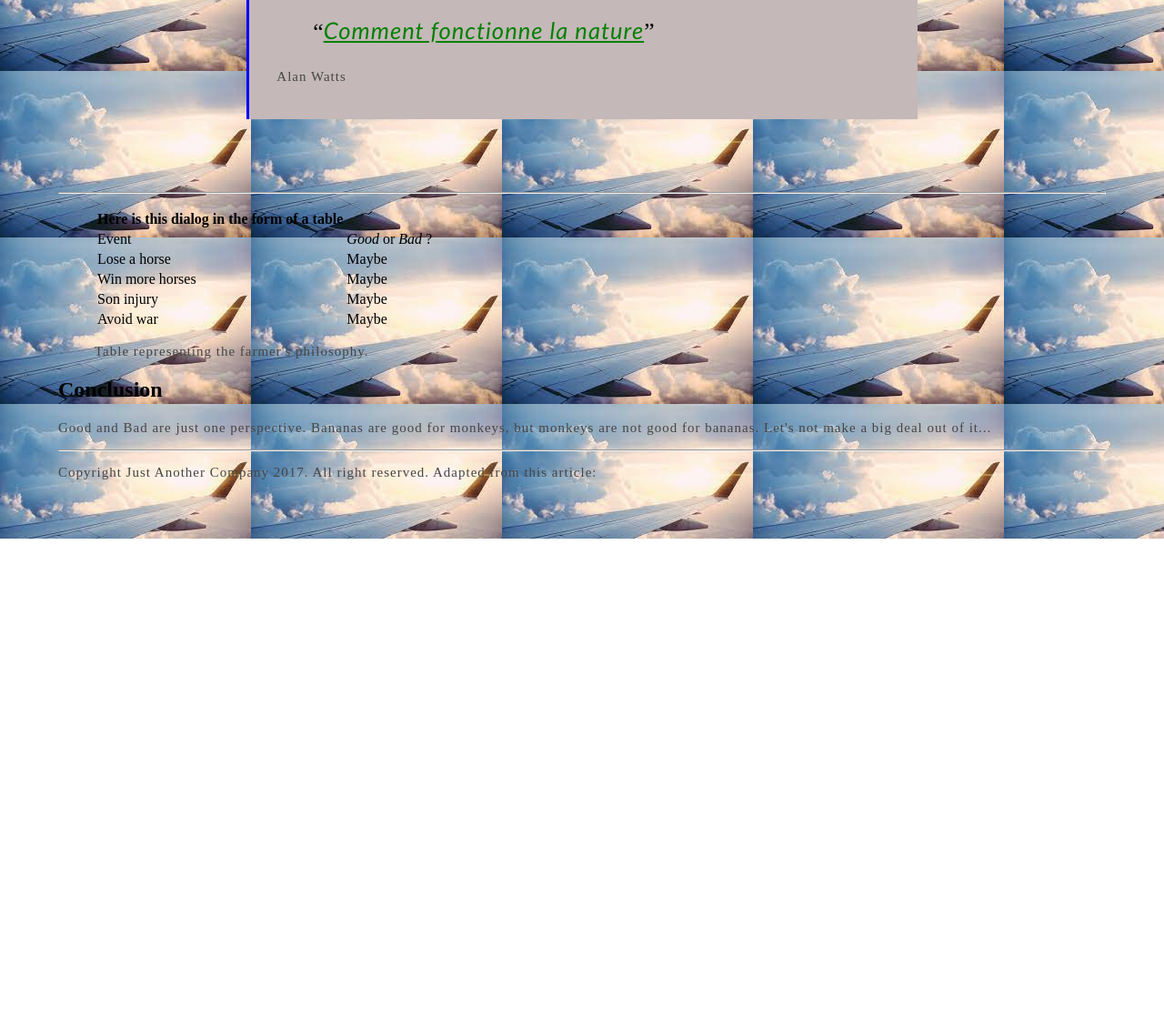
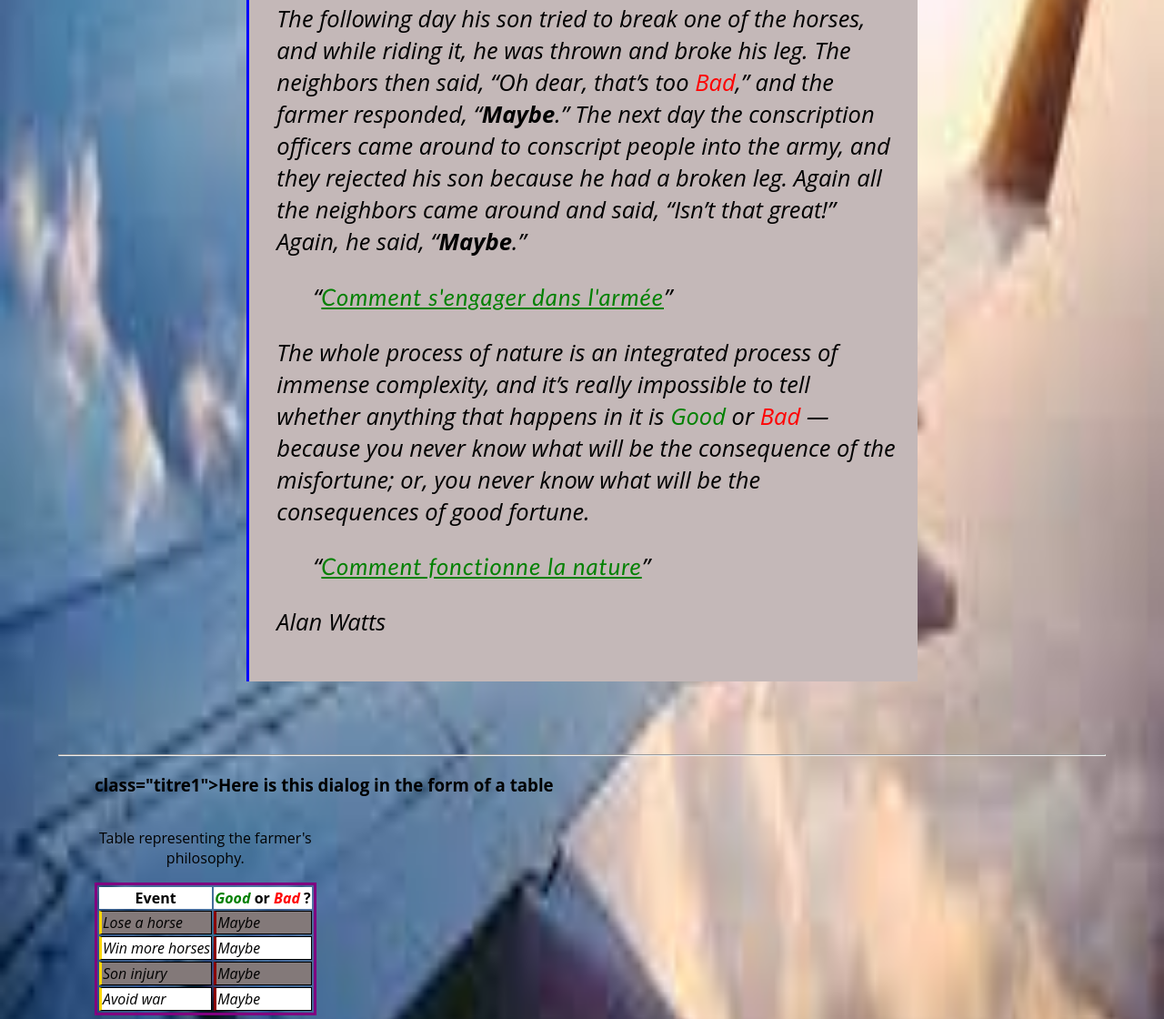
Before and after one commit to henrihals/progressive-enhancement, a plain HTML site: page index.html in a window 1280 px wide. Shown: the part 1203-2323 px from the top of the page at 91% size. Before the commit the page ends 1795 px from the top, so only its background shows below. Drawn offline with Linux system fonts and the light colour scheme; files whose address does not match are found by name.

Commit message:
Fin du projet

```diff
--- a/index.html
+++ b/index.html
@@ -1,5 +1,5 @@
 <!DOCTYPE HTML>
-<HTML>
+<HTML lang="en">
     <head>
         <title>Progressive-enhancement</title>
         <Meta charset="UTF-8">
@@ -7,8 +7,8 @@
     </head>
     <body>
         <header>
-            <h1>The Story of the Chinese Farmer</h1>
-            </p>11 may 2016, Alexandre Gorius</p>
+            <h1 class="titre">The Story of the Chinese Farmer</h1>
+            <p class="gras">11 may 2016, Alexandre Gorius</p>
                 <figure>
                     <figcaption>
                         <img src="https://cdn-images-1.medium.com/max/1000/1*2PCmLZyzQaF2pyKYkSTFpA.jpeg" alt="Homme le dos tourné.">
@@ -25,13 +25,13 @@
             <blockquote>
                 <section>
                     <h2>The story</h2>
-                    <p>Once upon a time there was a Chinese farmer whose horse ran away. That evening, all of his neighbors came around to commiserate. They said, “We are so sorry to hear your horse has run away. This is most unfortunate.” The farmer said, “<strong>Maybe</strong>.” The next day the horse came back bringing seven wild horses with it, and in the evening everybody came back and said, “Oh, isn’t that lucky. What a great turn of events. You now have eight horses!” The farmer again said, “<strong>Maybe</strong>.” </p>
+                    <p>Once upon a time there was a Chinese farmer whose horse ran away. That evening, all of his neighbors came around to commiserate. They said, “We are so sorry to hear your horse has run away. This is most unfortunate.”> The farmer said, “<strong>Maybe</strong>.” The next day the horse came back bringing seven wild horses with it, and in the evening everybody came back and said, “Oh, isn’t that lucky. What a great turn of events. You now have eight horses!” The farmer again said, “<strong>Maybe</strong>.” </p>
                         <figure>
                             <q>
                                 <a class="lien" href="https://fr.wikipedia.org/wiki/Cheval" target="_blank" title="Si tu cliques, tu pourras aller sur la page du lien">Qu'est-ce qu'un cheval</a>
                             </q>
                         </figure>
-                    <p>The following day his son tried to break one of the horses, and while riding it, he was thrown and broke his leg. The neighbors then said, “Oh dear, that’s too bad,” and the farmer responded, “<strong>Maybe</strong>.” The next day the conscription officers came around to conscript people into the army, and they rejected his son because he had a broken leg. Again all the neighbors came around and said, “Isn’t that great!” Again, he said, “<strong>Maybe</strong>.”</p>
+                    <p>The following day his son tried to break one of the horses, and while riding it, he was thrown and broke his leg. The neighbors then said, “Oh dear, that’s too <em class="bad">bad</em>,” and the farmer responded, “<strong>Maybe</strong>.” The next day the conscription officers came around to conscript people into the army, and they rejected his son because he had a broken leg. Again all the neighbors came around and said, “Isn’t that great!” Again, he said, “<strong>Maybe</strong>.”</p>
                         <figure>
                             <q><a class="lien" href="https://www.mil.be/fr/travailler-a-la-defense/" target="_blank" title="Si tu cliques, tu pourras aller sur la page du lien">Comment s'engager dans l'armée</a></q>
                         </figure>
@@ -43,36 +43,36 @@
                 </section>
             </blockquote>
         <hr>
-                <section>
             <figure>
+                <h3>class="titre1">Here is this dialog in the form of a table</h3>
                 <table>
                     <caption>
-                                <th>Here is this dialog in the form of a table</th>
+                        <p>Table representing the farmer's philosophy.</p>
                     </caption>
+                    <tbody>
                         <tr>
-                                    <td>Event</q></td>
-                                    <td><em class="good">Good</em> or <em class="bad">Bad</em> ?</td>
+                            <th>Event</th>
+                            <th><em class="good">Good</em> or <em class="bad">Bad</em> ?</th>
                         </tr>
                         <tr>
-                                    <td>Lose a horse</td>
-                                    <td>Maybe</td>
+                            <td class="villageois">Lose a horse</td>
+                            <td class="fermier">Maybe</td>
                         </tr>
                         <tr>
-                                    <td>Win more horses</td>
-                                    <td>Maybe</td>
+                            <td class="villageois">Win more horses</td>
+                            <td class="fermier">Maybe</td>
                         </tr>
                         <tr>
-                                <td>Son injury</q></td>
-                                <td>Maybe</td>
+                            <td class="villageois">Son injury</td>
+                            <td class="fermier">Maybe</td>
                         </tr>
                         <tr>
-                                    <td>Avoid war</td>
-                                    <td>Maybe</td>
+                            <td class="villageois">Avoid war</td>
+                            <td class="fermier">Maybe</td>
                         </tr>
+                    </tbody>
                 </table>
-                        <p>Table representing the farmer's philosophy.</p>
             </figure>
-                </section>
             <section>
                 <h2>Conclusion</h2>
                 <p>Good and Bad are just one perspective. Bananas are good for monkeys, but monkeys are not good for bananas. Let's not make a big deal out of it...</p>
--- a/style.css
+++ b/style.css
@@ -1,3 +1,4 @@
+npm install --save normalize.css
 p {
     font-family: serif;
     letter-spacing: 1px;
@@ -17,9 +18,12 @@ p {
     background-color: gold;
 }
 body {
+    font-family: 'Open Sans', sans-serif;
     width: 90%;
     margin: 5%;
-    background-image: url(C:\Users\Utilisateur\Documents\Henri\BeCode\test\progressive-enhancement\progressive-enhancement\Saved\Pictures\Voyage.jpg);
+    background-image: url(image/Voyage.jpg);
+    background-repeat: no-repeat;
+    background-size: 100% 100%;
 }
 blockquote {
     margin-top: 80px;
@@ -31,4 +35,47 @@ blockquote {
     font-size: 160%;
     background-color: rgb(196, 184, 184);
     border-left: 3px solid blue;
+    font-style: italic;
 }
+table {
+    border: 3px solid purple;
+}
+.villageois {
+    border: 1px solid black;
+    border-left-color: gold;
+    border-left-width: 3px;
+    font-style: italic;
+}
+.fermier {
+    border: 1px solid black;
+    border-left-color: darkred;
+    border-left-width: 3px;
+    font-style: italic;
+}
+.titre {
+    background-color: yellow;
+}
+.good {
+    color: green;
+    text-transform: capitalize;
+}
+.bad {
+    color: red;
+    text-transform: capitalize;
+}
+.gras {
+    font-weight: bold;
+}
+.titre1 {
+    Background-color: purple;
+}
+tr:nth-child(even) {
+    background-color: rgb(131, 121, 121);
+}
+tr:nth-child(odd) {
+    background-color: white;
+}
+img {
+    display: block;
+    margin: auto;
+}
```
Also changed, not shown: image/1136_prevert_bureau.webp (renamed from Saved Pictures/1136_prevert_bureau.webp), image/Voyage.jpg (renamed from Saved Pictures/Voyage.jpg), image/yves-tanguy.jpg (renamed from Saved Pictures/yves-tanguy.jpg), 2 other files. Lines whose indentation alone changed are shown as unchanged.
